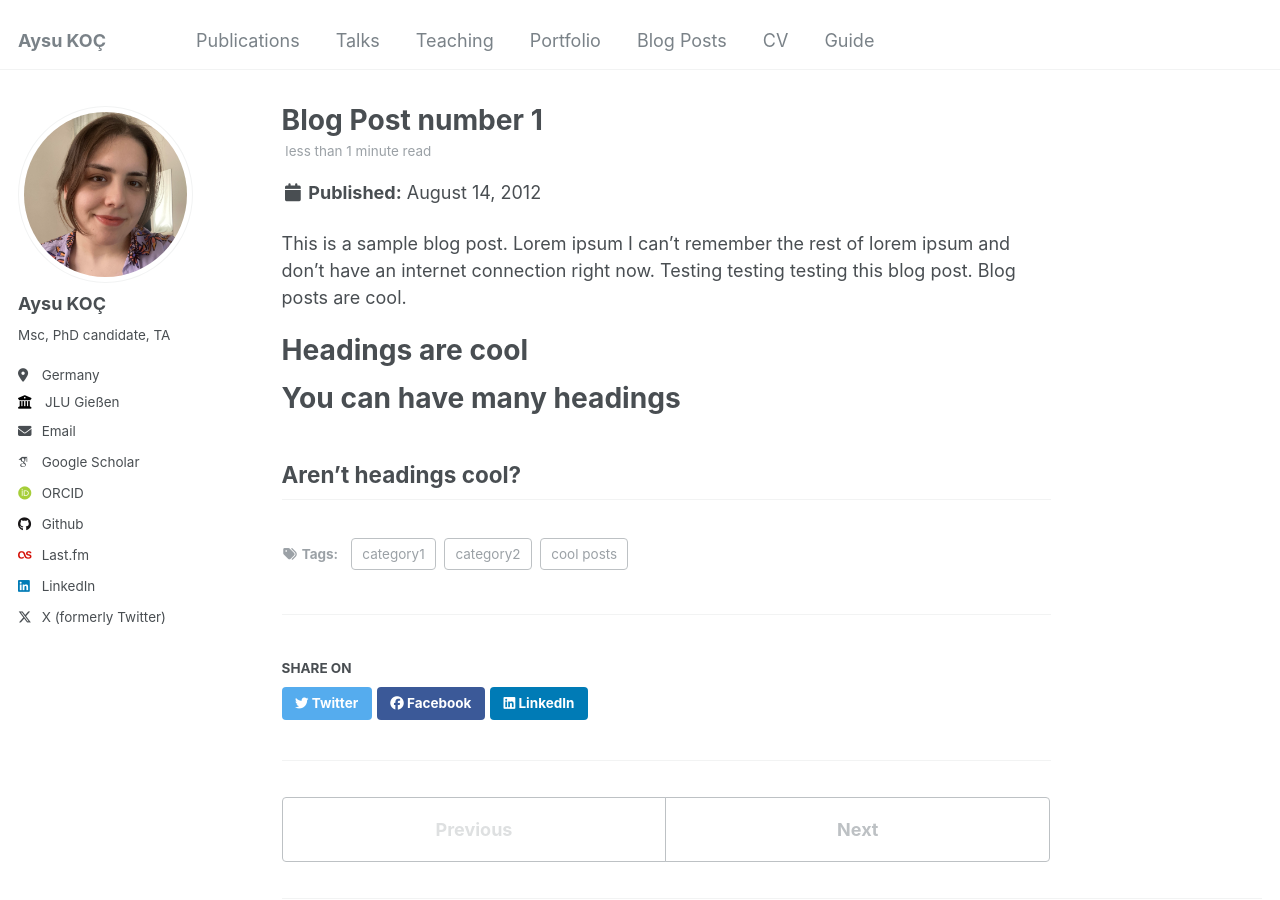
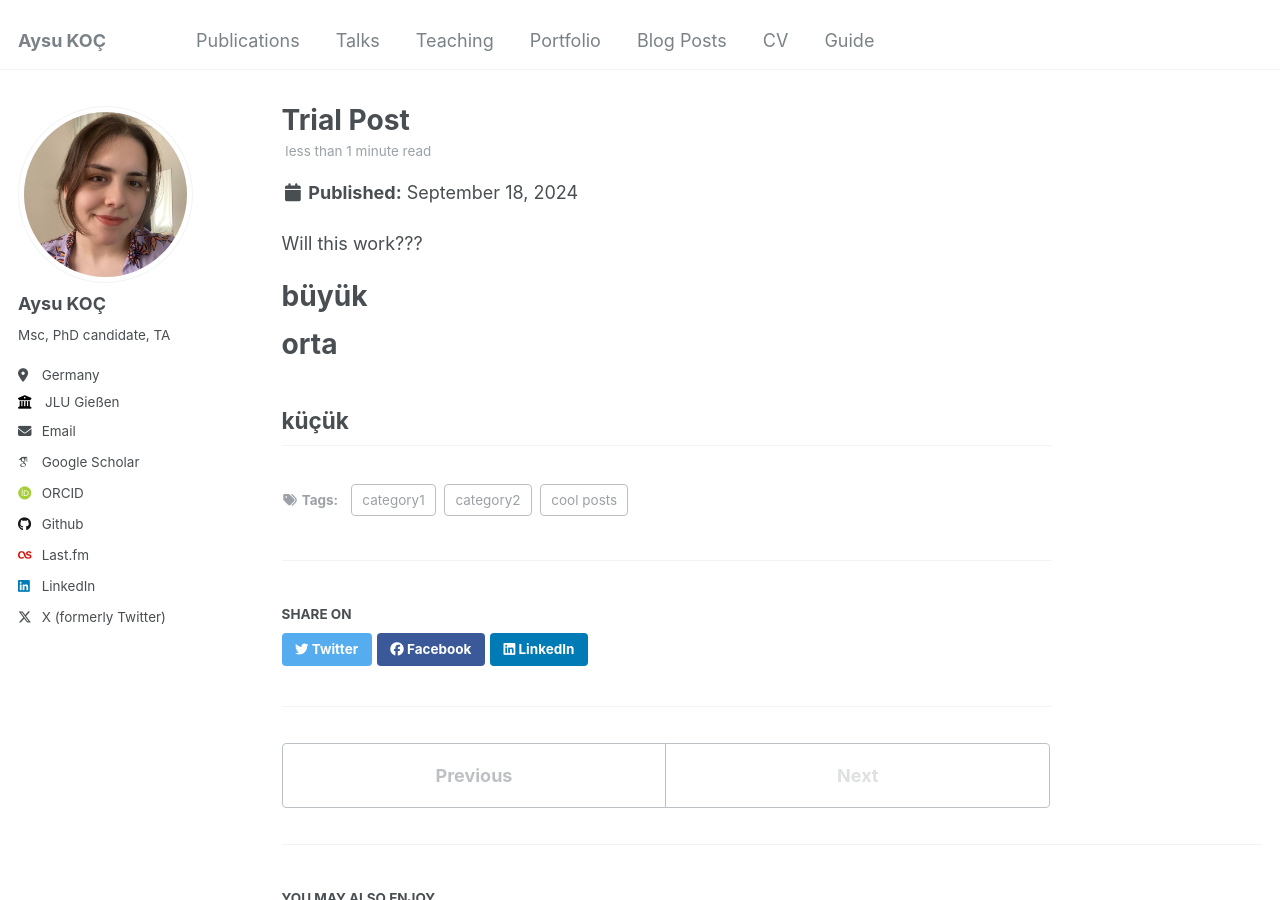
Before and after one commit to aysukoc/aysukoc.github.io, a Jekyll site: the page built from _posts/2012-08-14-blog-post-1.md, in a window 1280 px wide and 900 px high. Built offline with Jekyll 4.4.1, drawn with Linux system fonts in a browser that asks for light colours; some web fonts are replaced.

Commit message:
Update 2012-08-14-blog-post-1.md

```diff
--- a/_posts/2012-08-14-blog-post-1.md
+++ b/_posts/2012-08-14-blog-post-1.md
@@ -1,6 +1,6 @@
 ---
-title: 'Blog Post number 1'
-date: 2012-08-14
+title: 'Trial Post'
+date: 2024-09-18
 permalink: /posts/2012/08/blog-post-1/
 tags:
   - cool posts
@@ -8,13 +8,14 @@
   - category2
 ---
 
-This is a sample blog post. Lorem ipsum I can't remember the rest of lorem ipsum and don't have an internet connection right now. Testing testing testing this blog post. Blog posts are cool.
+Will this work???
 
-Headings are cool
+
+büyük
 ======
 
-You can have many headings
+orta
 ======
 
-Aren't headings cool?
+küçük
 ------
```
